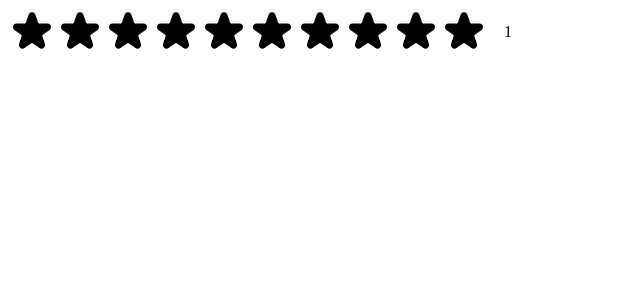
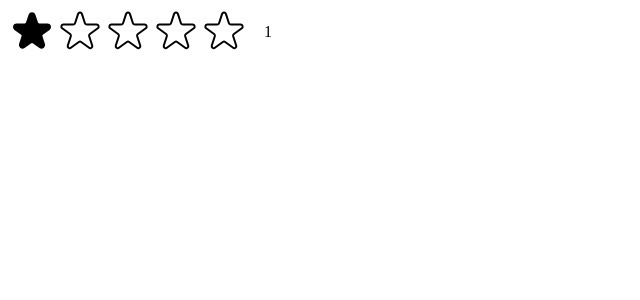
Before and after one commit to Shamonti/usepopcorn, a React (Create React App) app: page / in a window 1280 px wide. Shown: the top 300 px of the page, without its empty margins (0-640 px from the left). Built offline with nearby package versions, Linux system fonts and the light colour scheme.

Commit message:
created the star component

```diff
--- a/src/StarRating.js
+++ b/src/StarRating.js
@@ -23,23 +23,42 @@
 };
 
 export default function StarRating({ maxRating = 5 }) {
+  const [rating, setRating] = useState(1);
+  const [tempRating, setTempRating] = useState(0);
+
+  function handleRating(rating) {
+    setRating(rating);
+  }
+
   return (
     <div style={containerStyle}>
       <div style={starContainerStyle}>
         {Array.from({ length: maxRating }, (_, i) => (
           <span>
-            <Star />
+            <Star
+              onRate={() => handleRating(i + 1)}
+              full={tempRating ? tempRating >= i + 1 : rating >= i + 1}
+              onHoverIn={() => setTempRating(i + 1)}
+              onHoverOut={() => setTempRating(0)}
+            />
           </span>
         ))}
       </div>
-      <p style={textStyle}>1</p>
+      <p style={textStyle}>{tempRating || rating || ''}</p>
     </div>
   );
 }
 
-function Star() {
+function Star({ onRate, full, onHoverIn, onHoverOut }) {
   return (
-    <span role='button' style={starStyle}>
+    <span
+      role='button'
+      style={starStyle}
+      onClick={onRate}
+      onMouseEnter={onHoverIn}
+      onMouseLeave={onHoverOut}
+    >
+      {full ? (
         <svg
           xmlns='http://www.w3.org/2000/svg'
           viewBox='0 0 20 20'
@@ -48,6 +67,21 @@
         >
           <path d='M9.049 2.927c.3-.921 1.603-.921 1.902 0l1.07 3.292a1 1 0 00.95.69h3.462c.969 0 1.371 1.24.588 1.81l-2.8 2.034a1 1 0 00-.364 1.118l1.07 3.292c.3.921-.755 1.688-1.54 1.118l-2.8-2.034a1 1 0 00-1.175 0l-2.8 2.034c-.784.57-1.838-.197-1.539-1.118l1.07-3.292a1 1 0 00-.364-1.118L2.98 8.72c-.783-.57-.38-1.81.588-1.81h3.461a1 1 0 00.951-.69l1.07-3.292z' />
         </svg>
+      ) : (
+        <svg
+          xmlns='http://www.w3.org/2000/svg'
+          fill='none'
+          viewBox='0 0 24 24'
+          stroke='#000'
+        >
+          <path
+            strokeLinecap='round'
+            strokeLinejoin='round'
+            strokeWidth='{2}'
+            d='M11.049 2.927c.3-.921 1.603-.921 1.902 0l1.519 4.674a1 1 0 00.95.69h4.915c.969 0 1.371 1.24.588 1.81l-3.976 2.888a1 1 0 00-.363 1.118l1.518 4.674c.3.922-.755 1.688-1.538 1.118l-3.976-2.888a1 1 0 00-1.176 0l-3.976 2.888c-.783.57-1.838-.197-1.538-1.118l1.518-4.674a1 1 0 00-.363-1.118l-3.976-2.888c-.784-.57-.38-1.81.588-1.81h4.914a1 1 0 00.951-.69l1.519-4.674z'
+          />
+        </svg>
+      )}
     </span>
   );
 }
--- a/src/index.js
+++ b/src/index.js
@@ -8,6 +8,6 @@
 root.render(
   <React.StrictMode>
     {/* <App /> */}
-    <StarRating maxRating={10} />
+    <StarRating maxRating={5} />
   </React.StrictMode>
 );
```
Lines whose indentation alone changed are shown as unchanged.
